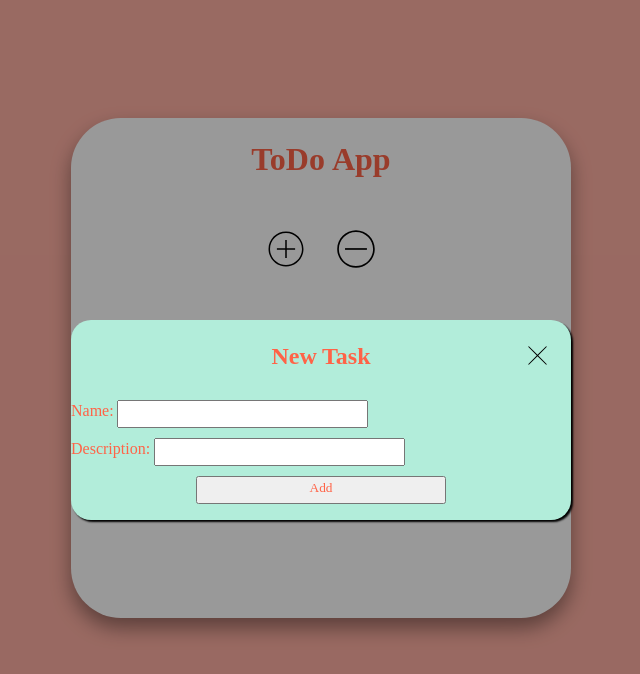
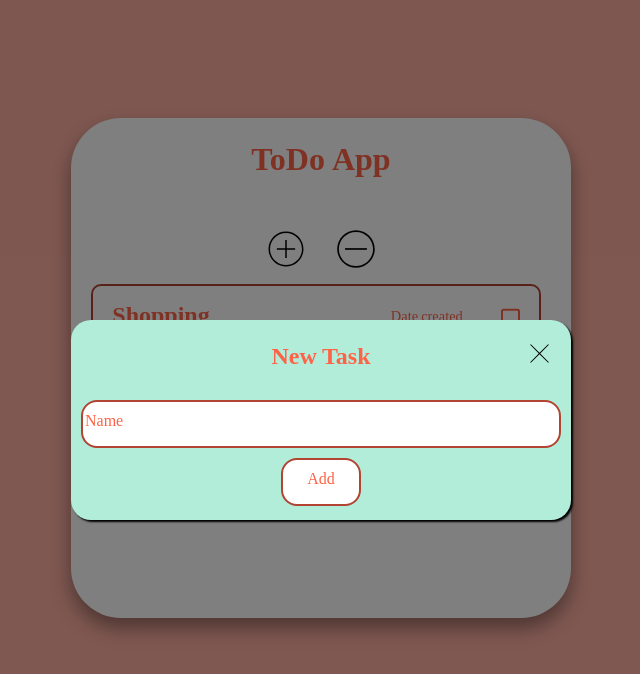
Before and after one commit to WOWgreenlord/ToDo-App, a plain HTML site: page index.html in a window 1280 px wide. Both pictures are taken after a click on the button 605 px from the left and 248 px from the top of the page. Shown: the whole page, without its empty margins (319-959 px from the left). Drawn offline with Linux system fonts and the light colour scheme.

Commit message:
стилизация скроллбара

```diff
--- a/css/style.css
+++ b/css/style.css
@@ -24,12 +24,11 @@ body {
   text-align: center;
 }
 .tasks__container {
-  height: 100%;
+  height: 64%;
   display: flex;
   flex-direction: column;
   gap: 10px;
-  box-sizing: border-box;
-  /* overflow-y: scroll; */
+  overflow-y: auto;
 }
 .task__container {
   width: 450px;
@@ -40,6 +39,16 @@ body {
   align-items: center;
   justify-content: space-around;
   cursor: pointer;
+  margin-right: 10px;
+}
+.task__container_name {
+  width: 10em;
+  text-wrap: nowrap;
+  text-overflow: ellipsis;
+  overflow: hidden;
+}
+.task__container_date_create {
+  font-size: 0.9rem;
 }
 .container__buttons {
   display: flex;
@@ -74,24 +83,10 @@ body {
   box-shadow: 0 0px 0px rgba(0, 0, 0, 0.1);
   transition: all 0.5s;
 }
-.container__button_done_task {
-  display: flex;
-  align-items: center;
-  justify-content: center;
-  cursor: pointer;
-  border: none;
-  background-color: transparent;
-  border-radius: 50%;
-  width: 50px;
-  height: 50px;
-  box-shadow: 0 0px 0px rgba(0, 0, 0, 0.1);
-  transition: all 0.5s;
-}
 .container__button_add_task:hover,
-.container__button_remove_task:hover,
-.container__button_done_task:hover {
+.container__button_remove_task:hover {
   transition: all 0.9s;
-  transform: translateY(-10px);
+  transform: translateY(-5px);
   box-shadow: 0 10px 20px rgba(0, 0, 0, 0.4);
 }
 .container__modal {
@@ -101,8 +96,7 @@ body {
   top: 0;
   left: 0;
   overflow: auto; /* Enable scroll if needed */
-  background-color: rgb(0, 0, 0);
-  background-color: rgba(0, 0, 0, 0.4);
+  background-color: rgba(0, 0, 0, 0.5);
   position: fixed;
   z-index: 1;
 }
@@ -125,7 +119,7 @@ body {
   position: absolute;
   top: 0;
   right: 0;
-  margin: 15px;
+  margin: 1em;
   outline: none;
   border: none;
   background-color: transparent;
@@ -133,6 +127,8 @@ body {
   display: flex;
   align-items: center;
   height: 40px;
+  transition: all 0.5s;
+  border-radius: 50%;
 }
 .modal__close_btn:hover {
   border-radius: 50%;
@@ -143,10 +139,46 @@ body {
   flex-direction: column;
   gap: 10px;
 }
+.modal__content_container {
+  display: flex;
+  flex-direction: column;
+  gap: 10px;
+}
+.visually-hidden {
+  display: none;
+}
 .modal__content_btn {
-  width: 50%;
+  width: 5em;
+  height: 3em;
   margin: 0 auto;
   cursor: pointer;
+  border: none;
+  outline: none;
+  border-radius: 1em;
+  box-shadow: 0 0px 0px rgba(0, 0, 0, 0.1);
+  transition: all 0.5s;
+  font-size: inherit;
+  border: 2px solid #b34432;
+  background-color: white;
+}
+.modal__content_btn:hover {
+  transition: all 0.9s;
+  transform: translateY(-3px);
+  box-shadow: 0 10px 20px rgba(0, 0, 0, 0.4);
+}
+.modal__content_name {
+  outline: none;
+  border: none;
+  border-radius: 1em;
+  height: 3em;
+  width: 30em;
+  margin: 0 auto;
+  font-size: 1em;
+  border: 2px solid #b34432;
+}
+.modal__content_name::placeholder {
+  color: tomato;
+  font-size: inherit;
 }
 .task__container_checkbox {
   -webkit-appearance: none;
@@ -176,3 +208,19 @@ body {
 .task__container_checkbox:checked::before {
   transform: scale(1);
 }
+.tasks__container::-webkit-scrollbar-track {
+  -webkit-box-shadow: inset 0 0 6px rgba(0, 0, 0, 0.3);
+  border-radius: 10px;
+  background-color: #f5f5f5;
+  margin-top: 20px;
+  margin-bottom: 20px;
+}
+.tasks__container::-webkit-scrollbar {
+  width: 12px;
+  background-color: white;
+}
+.tasks__container::-webkit-scrollbar-thumb {
+  border-radius: 10px;
+  -webkit-box-shadow: inset 0 0 6px rgba(0, 0, 0, 0.3);
+  background-color: #b34432;
+}
--- a/index.html
+++ b/index.html
@@ -31,18 +31,10 @@
           </svg>
         </button>
         <div class="modal__content">
-          <label for="name">
-            Name:
-            <input type="text" name="name" class="modal__content_name" />
-          </label>
-          <label for="description">
-            Description:
-            <input
-              type="text"
-              name="description"
-              class="modal__content_description"
-            />
-          </label>
+          <div class="modal__content_container">
+            <label for="name" class="visually-hidden">Name:</label>
+            <input type="text" name="name" placeholder="Name" class="modal__content_name" />
+          </div>
           <button class="modal__content_btn">Add</button>
         </div>
       </div>
@@ -130,14 +122,11 @@
         </button>
       </div>
       <div class="tasks__container">
-        <!-- <label class="task__container">
+        <label class="task__container">
           <h2 class="task__container_name">Shopping</h2>
-          <p class="task__container_description">
-          Need to but groceries
-        </p>
           <p class="task__container_date_create">Date created</p>
           <input type="checkbox" class="task__container_checkbox" />
-        </label> -->
+        </label>
       </div>
     </div>
     <script src="js/main.js"></script>
--- a/js/main.js
+++ b/js/main.js
@@ -6,11 +6,10 @@ let buttons = {
 };
 let addTaskModal = {
   name: document.querySelector(".modal__content_name"),
-  description: document.querySelector(".modal__content_description"),
 };
 // let checkboxes = document.querySelectorAll(".task__container_checkbox");
 let container = document.querySelector(".container");
-let tasksContainer = document.querySelector('.tasks__container');
+let tasksContainer = document.querySelector(".tasks__container");
 let checkboxes = container.getElementsByClassName("task__container_checkbox");
 let checkbox = document.querySelector(".task__container_checkbox");
 let modal = document.querySelector(".container__modal");
@@ -25,10 +24,16 @@ function removeTask() {
 }
 buttons.modalAdd.addEventListener("click", addTask);
 function addTask() {
-  if (addTaskModal.name.value == 0 || addTaskModal.description.value == 0) {
-    alert("Type name and description of task");
+  if (addTaskModal.name.value == 0) {
+    alert("Type name of task");
     return;
   }
+  else if (addTaskModal.name.value.length >= 24) {
+    alert("Name is too big");
+    return;
+  }
+
+
   let date = new Date();
   let year = date.getUTCFullYear();
   let month = date.getUTCMonth() + 1;
@@ -39,16 +44,18 @@ function addTask() {
   // Форматируем дату и время (добавляем ведущий ноль, если нужно)
   const formattedMins = mins < 10 ? `0${mins}` : mins;
   const formattedMonth = month < 10 ? `0${month}` : month;
-
+  // addTaskModal.name.value
   let label = document.createElement("label");
   label.classList.add("task__container");
-  label.innerHTML = `<h2 class="task__container_name">${addTaskModal.name.value}</h2><p class="task__container_description">${addTaskModal.description.value}</p><p class="task__container_date_create">${hours}:${formattedMins} ${day}.${formattedMonth}.${year}</p><input type="checkbox" class="task__container_checkbox"/>`;
+  label.innerHTML = `<h2 class="task__container_name">${capitalize(
+    addTaskModal.name.value
+  )}</h2><p class="task__container_date_create">${hours}:${formattedMins} ${day}.${formattedMonth}.${year}</p><input type="checkbox" class="task__container_checkbox"/>`;
   tasksContainer.append(label);
   addTaskModal.name.value = null;
-  addTaskModal.description.value = null;
-  console.log(checkboxes);
-  console.log(checkboxes.length);
   closeModal();
+}
+function capitalize(string) {
+  return string && String(string[0]).toUpperCase() + String(string).slice(1);
 }
 function openModal() {
   modal.style.display = "block";
@@ -56,3 +63,6 @@ function openModal() {
 function closeModal() {
   modal.style.display = "none";
 }
+
+localStorage.setItem("test", 1);
+delete localStorage.test;
```
